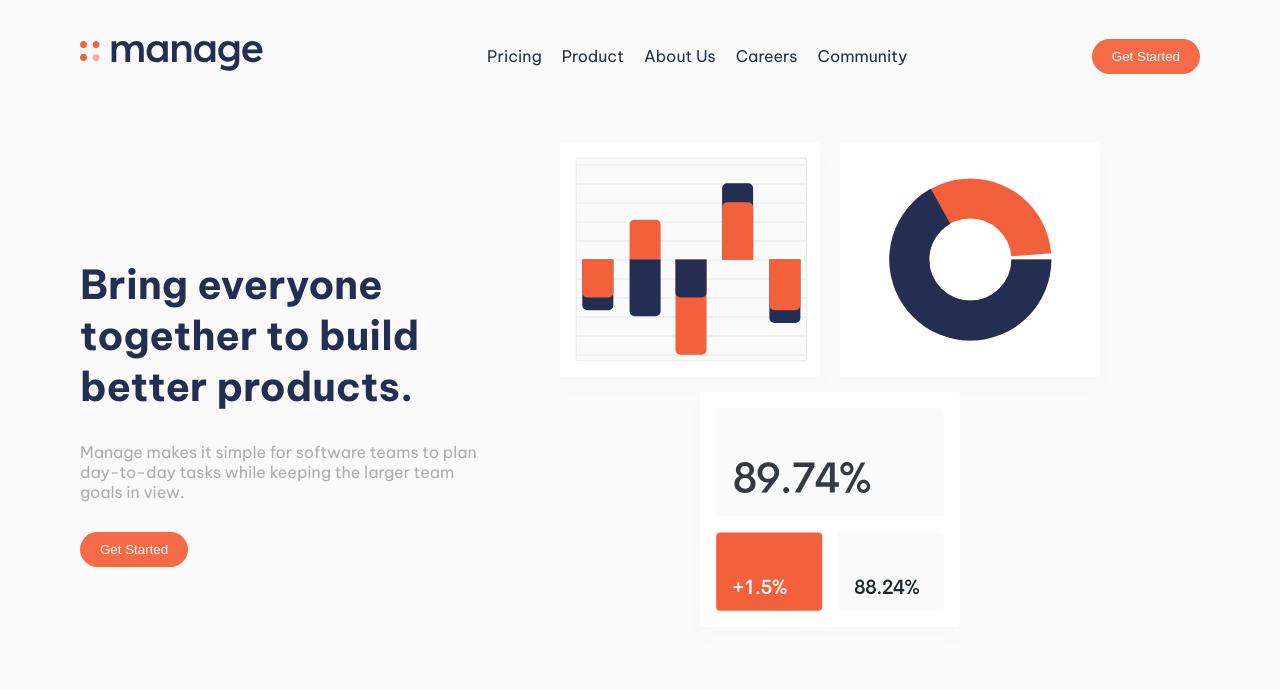
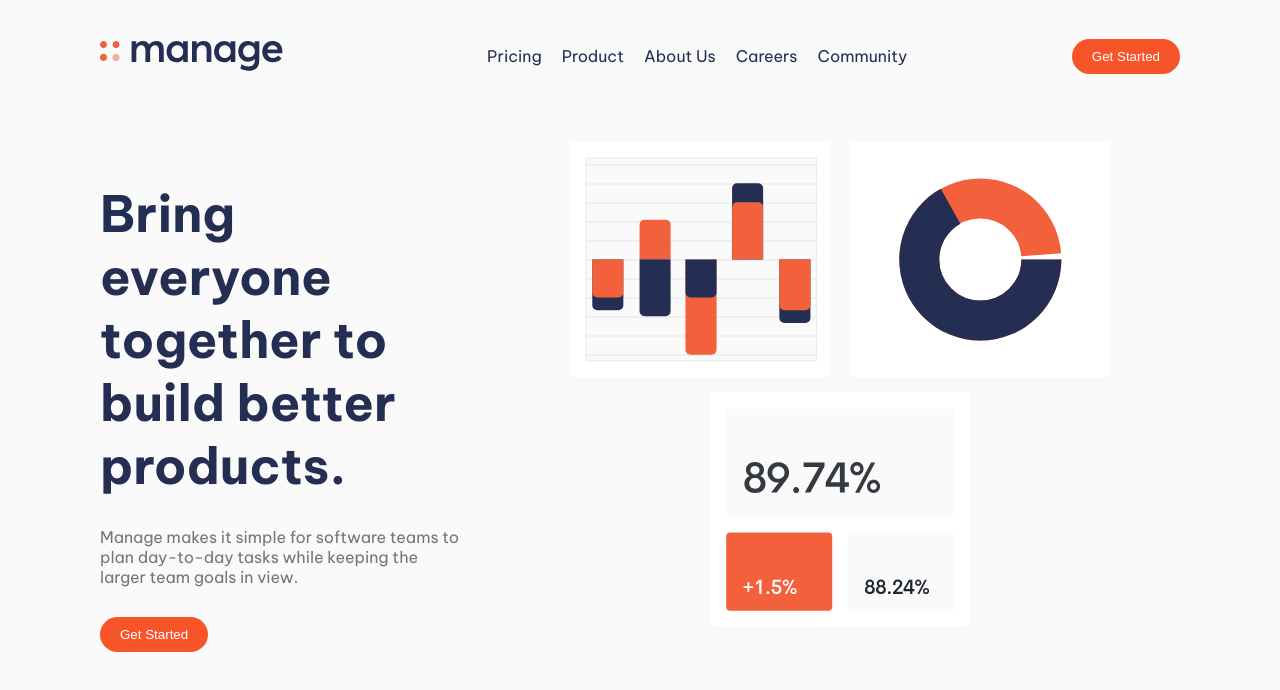
Before and after one commit to Onwuka2007/manage-landingPage, a plain HTML site: page index.html in a window 1280 px wide. Drawn offline with Linux system fonts and the light colour scheme; a web font is replaced by a local one.

Commit message:
Improved styling

```diff
--- a/style.css
+++ b/style.css
@@ -6,7 +6,7 @@ body {
 }
 
 .body-container {
-  padding: 30px 80px;
+  padding: 30px 100px;
   font-family: "Be Vietnam Pro", sans-serif;
 }
 
@@ -31,7 +31,7 @@ body {
 .get-started-btn {
   padding: 10px 20px;
   border-radius: 50px;
-  background-color: hsl(12, 90%, 62%);
+  background-color: hsl(12, 94%, 57%);
   color: white;
   border: none;
 }
@@ -41,27 +41,26 @@ body {
   height: 30px;
 }
 
-.hero{
+.hero {
   display: flex;
   align-items: center;
   justify-content: space-between;
-  margin-right: 30px;
+  gap: 40px;
+  width: 100%;
 }
 
-.text h1{
+.text h1 {
   color: hsl(228, 39%, 23%);
-  font-size: 40px;
+  font-size: 50px;
+  font-weight: 700;
   margin-bottom: 30px;
 }
 
-.sub-text p{
-  color: hsl(0, 1%, 68%);
+.sub-text p {
+  color: hsl(0, 1%, 46%);
   margin-bottom: 30px;
 }
 
-.image{
+.image {
   margin: 50px;
 }
-.sub-hero {
-  width: 40%;
-}
```
